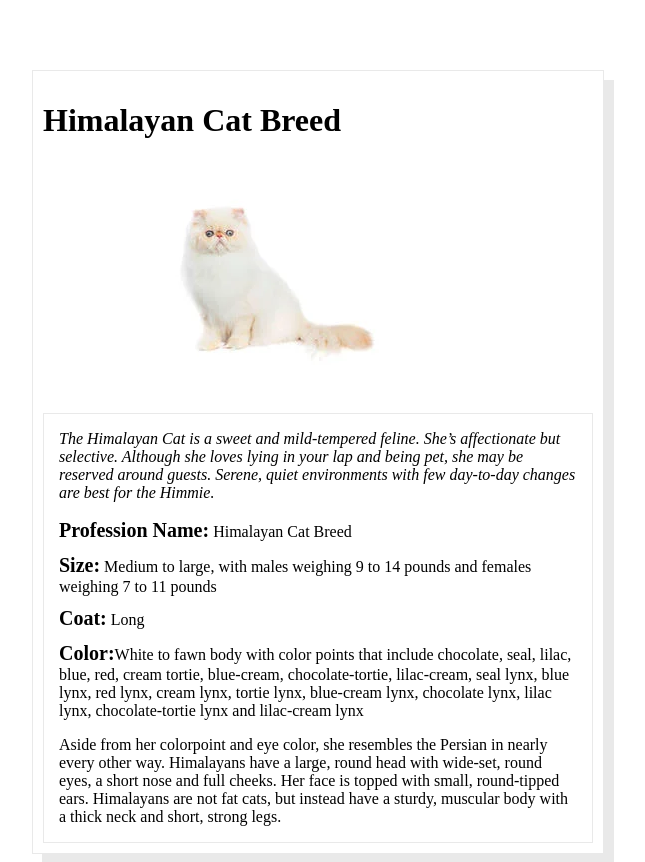
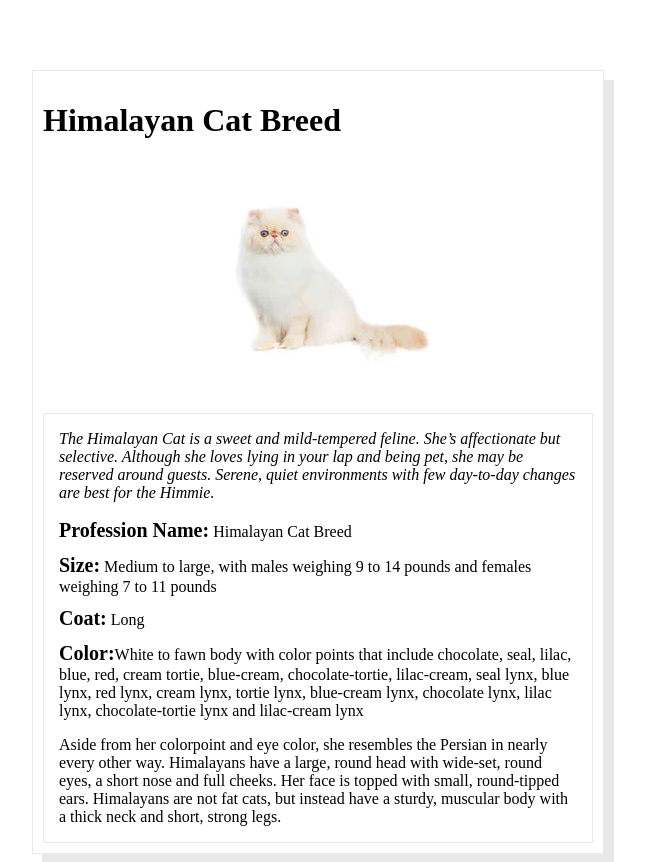
Before and after one commit to GlennOu66304/SpaceX-site-clone, a PHP site: page / in a window 1280 px wide. Shown: the whole page, without its empty margins (322-967 px from the left). Run offline with PHP 8.4, Linux system fonts and the light colour scheme.

Commit message:
auto margin with img

```diff
--- a/css/styles.css
+++ b/css/styles.css
@@ -27,7 +27,7 @@ img {
   max-height: 300px;
   width: auto;
   height: auto;
-  margin-left: 100px;
+  margin: auto;
 }
 
 /* intro area */
```
